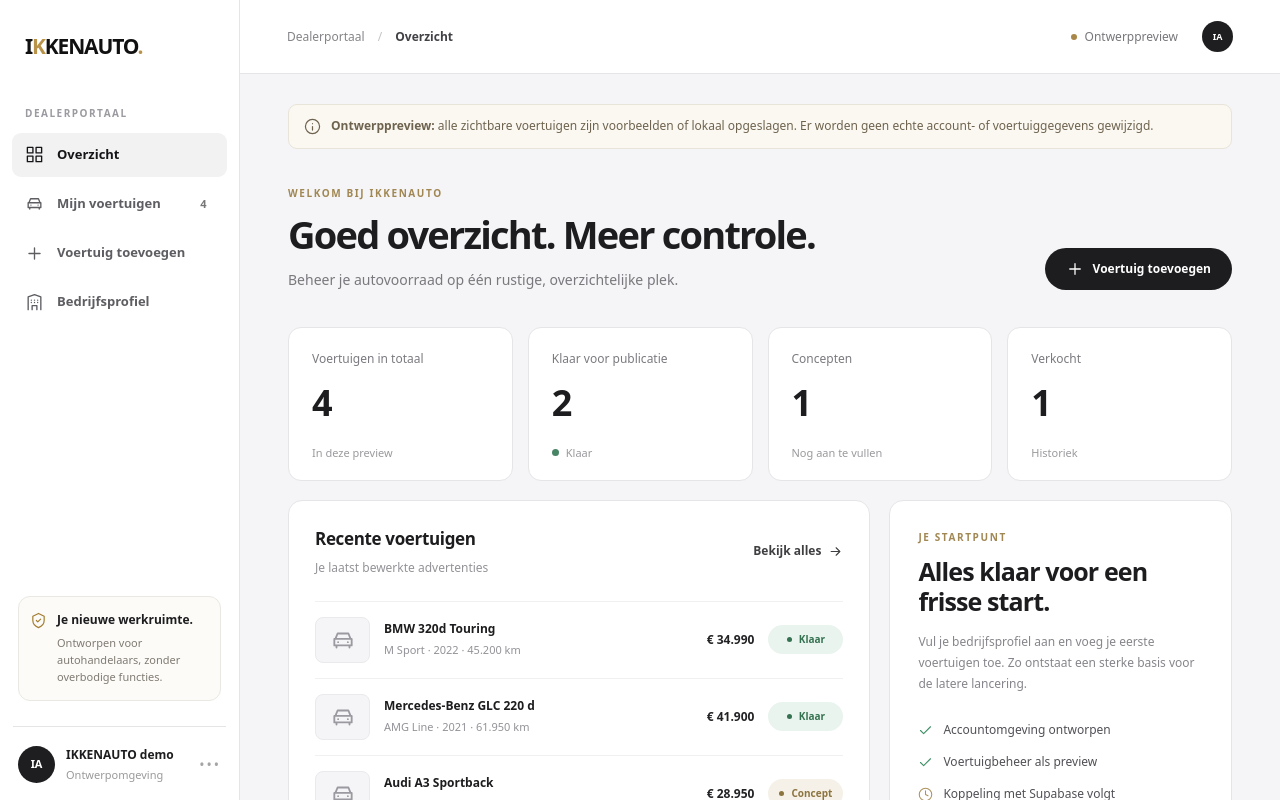
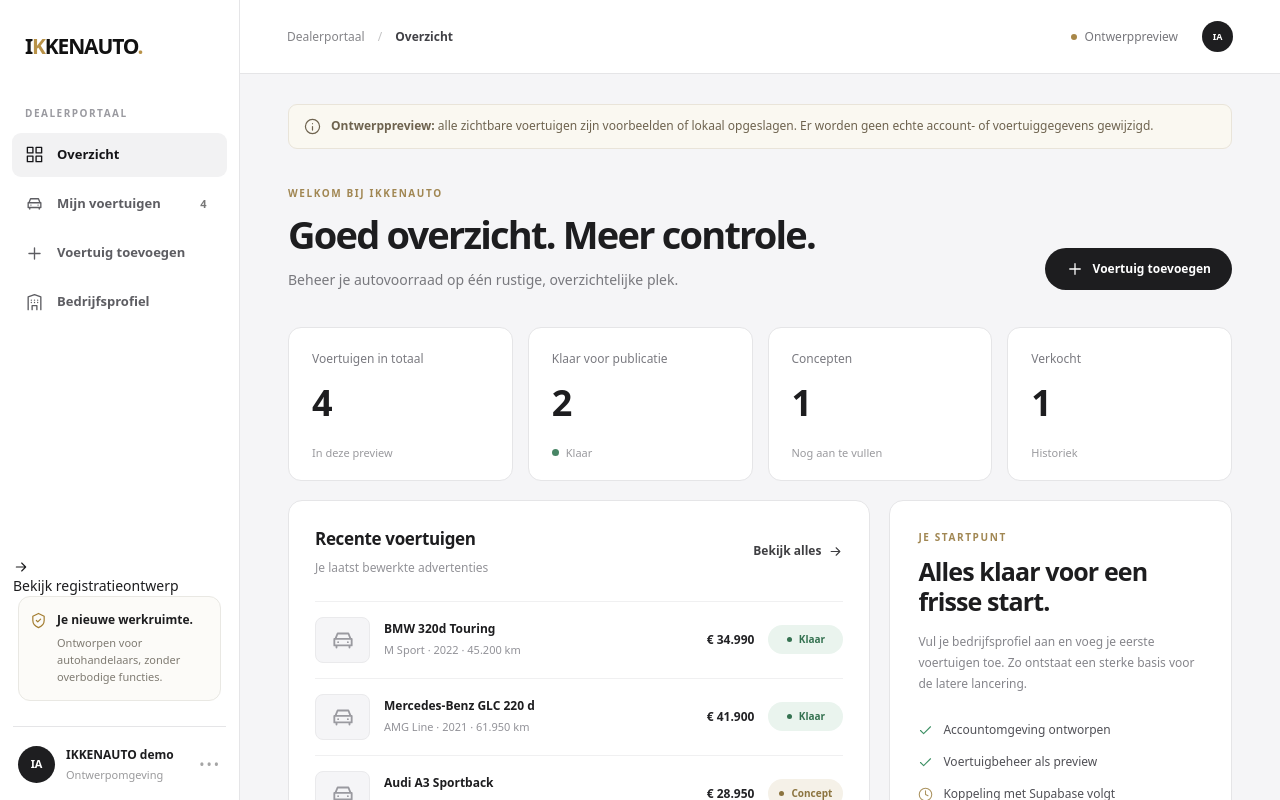
Before and after one commit to mohamedikken84-design/ikkenauto, a Next.js app: page /portal in a window 1280 px wide. Shown: the top 800 px of the page. Built offline with nearby package versions, Linux system fonts and the light colour scheme.

Commit message:
feat(v2): connect registration preview in app/portal/page.tsx

```diff
--- a/app/portal/page.tsx
+++ b/app/portal/page.tsx
@@ -137,6 +137,7 @@ export default function DealerPortal() {
         <button onClick={() => navigate("company")} className={pane === "company" ? "nav-active" : ""}><Icon name="building"/> Bedrijfsprofiel</button>
       </nav>
       <div className="sidebar-bottom">
+        <a className="register-preview-link" href="/registreren"><Icon name="arrow" size={16}/> Bekijk registratieontwerp</a>
         <div className="side-note"><span className="side-note-icon"><Icon name="shield" size={17}/></span><div><strong>Je nieuwe werkruimte.</strong><p>Ontworpen voor autohandelaars, zonder overbodige functies.</p></div></div>
         <div className="sidebar-account"><span className="avatar">IA</span><span><strong>IKKENAUTO demo</strong><small>Ontwerpomgeving</small></span><span className="account-dots">•••</span></div>
       </div>
```
